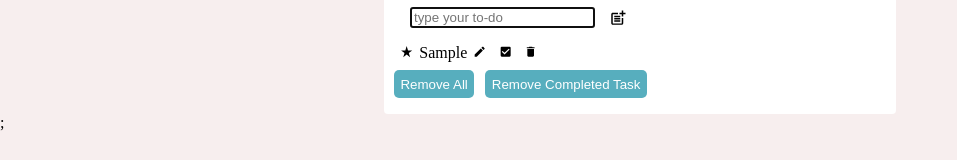
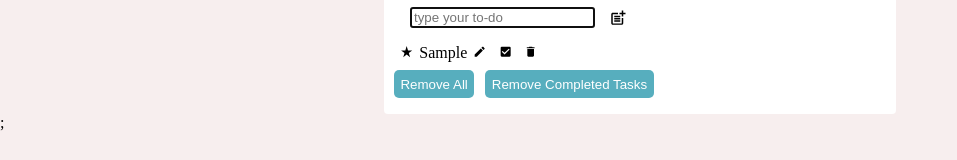
Before and after one commit to ReactMiniProject-team1/to-do-list, a React (Create React App) app: page / in a window 1280 px wide. Both pictures are taken after typing "Sample" into the empty fields and a click on the button 618 px from the left and 186 px from the top of the page. Shown: the part 169-329 px from the top of the page, without its empty margins (0-957 px from the left). Built offline with nearby package versions, Linux system fonts and the light colour scheme.

Commit message:
feat: confirm is needed when you click remove all
You will be asked to answer whether you want to delete all tasks for
sure or you accidently click the button by window confirm method.

```diff
--- a/src/components/RemoveButtons.js
+++ b/src/components/RemoveButtons.js
@@ -11,7 +11,8 @@ export default function RemoveButtons() {
       <button
         className="clearAllBtn"
         onClick={() => {
-          dispatch(removeAll());
+          const res = window.confirm("Are you sure to remove ALL?");
+          if (res) dispatch(removeAll());
         }}
         style={{ visibility: toDos.length === 0 ? "hidden" : "visible" }}
       >
@@ -24,7 +25,7 @@ export default function RemoveButtons() {
         }}
         style={{ visibility: toDos.length === 0 ? "hidden" : "visible" }}
       >
-        Remove Completed Task
+        Remove Completed Tasks
       </button>
     </>
   );
```
